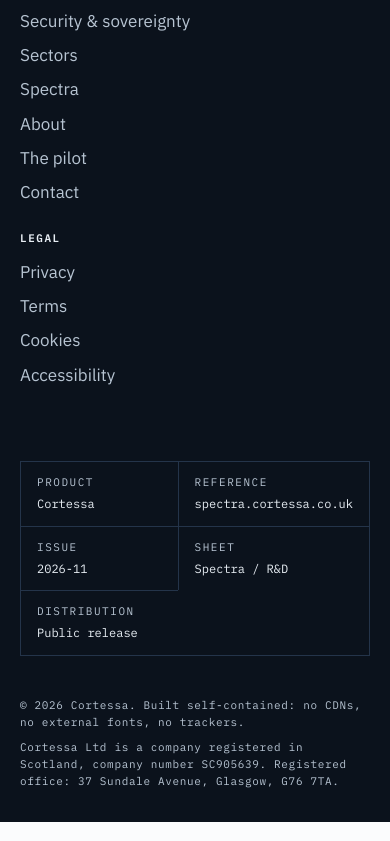
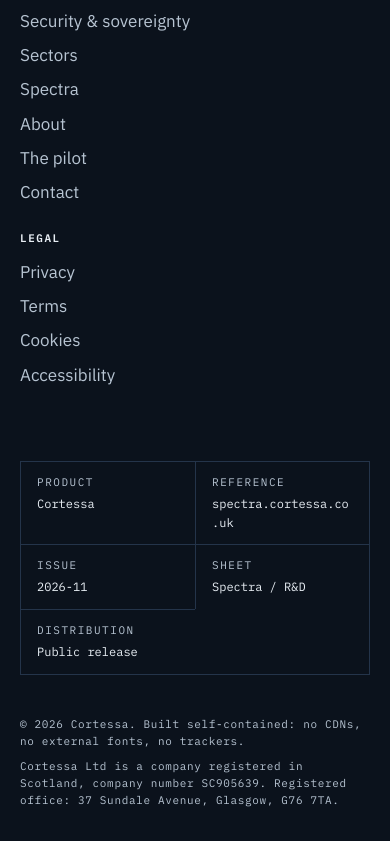
Before and after one commit to michaeld893337/cortessa-spectra-website, a plain HTML site: page index.html in a window 390 px wide. Shown: the part 10509-11350 px from the top of the page. Drawn offline with Linux system fonts and the light colour scheme.

Commit message:
Keep Spectra footer within narrow mobile screens

```diff
--- a/assets/css/spectra-site.css
+++ b/assets/css/spectra-site.css
@@ -1,2 +1,3 @@
 /* Spectra identity, within the Cortessa design system. */
 .spectra-brand{gap:.8rem}.spectra-brand-stack{display:flex;flex-direction:column;gap:.2rem}.spectra-wordmark{font-size:1.55rem;line-height:1;font-weight:600;letter-spacing:.09em;color:#5cd2e6}.spectra-parent{font-family:var(--font-mono);font-size:.58rem;letter-spacing:.09em;color:#bdcbd6}.spectra-title{font-size:clamp(3.5rem,7vw,6.5rem);font-weight:600;letter-spacing:.035em;color:#5cd2e6}.spectra-title-line{display:block;font-size:clamp(2rem,3.5vw,3.4rem);font-weight:400;letter-spacing:-.025em;line-height:1.08;margin-top:1.3rem;color:#edf4f7}.spectra-hero-capture{padding:0;overflow:hidden}.spectra-hero-capture img{display:block;width:100%;height:auto}.spectra-hero-capture figcaption{padding:1rem 1.3rem}.spectra-family .prose strong{font-weight:600}.sp-hero-grid{grid-template-columns:1fr 1fr;gap:3.5rem}.spectra-family{border-top:1px solid var(--line,currentColor)}@media(max-width:1000px){.sp-hero-grid{grid-template-columns:1fr;gap:2rem}.spectra-hero-capture{max-width:650px}}@media(max-width:640px){.spectra-wordmark{font-size:1.35rem}.spectra-parent{font-size:.52rem}.spectra-title{font-size:clamp(2.8rem,13vw,4.2rem)}.spectra-title-line{font-size:2rem}}
+.title-block > div{min-width:0}.title-block dd{overflow-wrap:anywhere}@media(max-width:56rem){.title-block{grid-template-columns:minmax(0,1fr) minmax(0,1fr)}}
```
